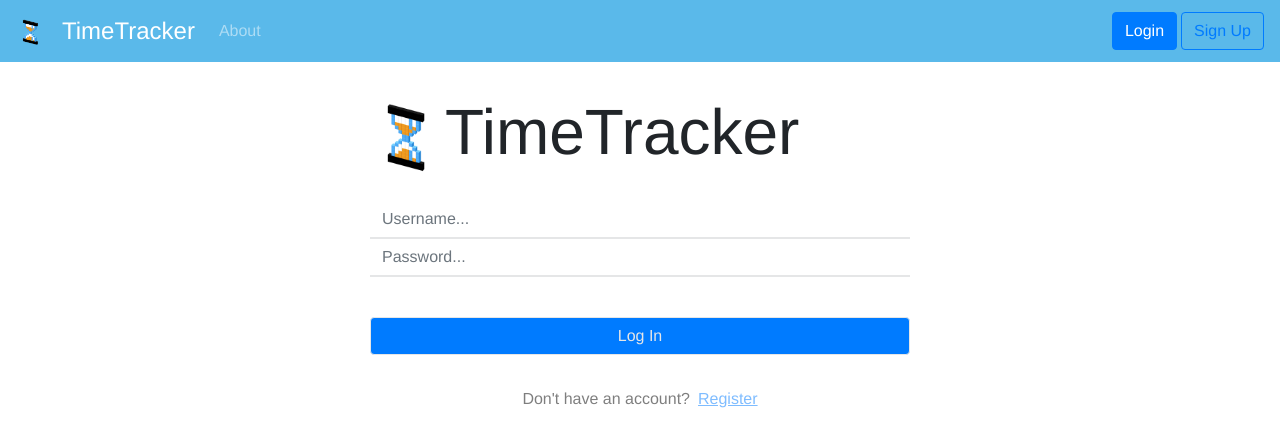
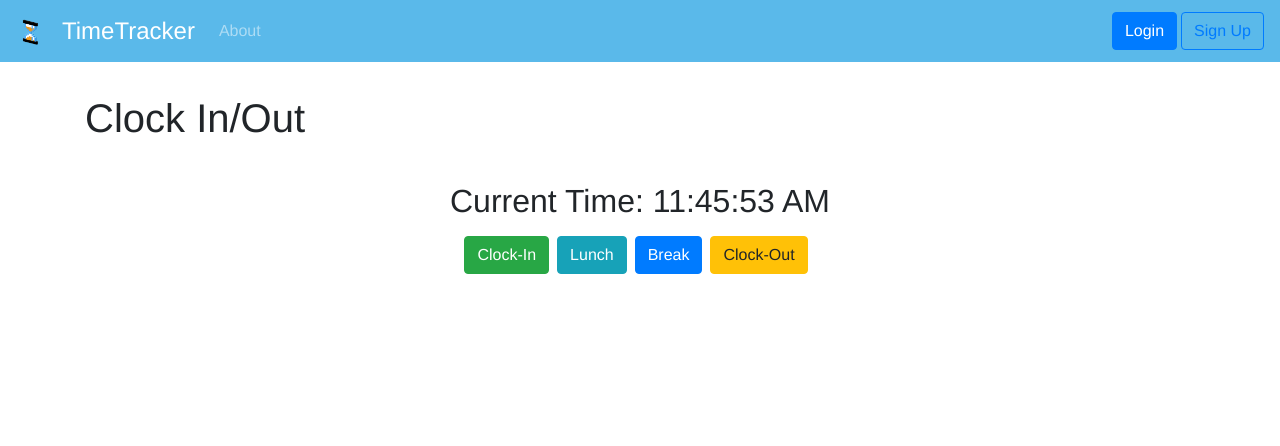
Before and after one commit to grpecunia/Tracker, a React (Create React App) app in the folder tracker/: page /Clocker in a window 1280 px wide. Before the commit this address led to /LogIn. Shown: the top 446 px of the page. Built offline with nearby package versions, Linux system fonts and the light colour scheme; no server answers.

Commit message:
added clocker model

```diff
--- a/tracker/src/App.css
+++ b/tracker/src/App.css
@@ -102,3 +102,11 @@ footer>div>div>div:nth-child(4)>ul>li>a {
 .pagetitle {
   padding-top: 0.5em;
 }
+
+.time {
+  font-size: 2em;
+}
+
+.clocker {
+  justify-content: center;
+}
--- a/tracker/src/components/Clocker.jsx
+++ b/tracker/src/components/Clocker.jsx
@@ -1,23 +1,68 @@
 import React, { Component } from 'react';
-import { Card, CardGroup } from "react-bootstrap";
+import { Card, CardGroup, Container, Row, Col, Button } from "react-bootstrap";
 import { Link, Redirect } from "react-router-dom";
 
+// let time = new Date().toLocaleString();
+
 class Clocker extends Component {
-    render() {
-        if (this.props.user.email) {
-      return (
-          <React.Fragment>
-            <h2>Clocker</h2>
-            </React.Fragment>
-        )
 
-        } else {
-      return (
-          <Redirect
-            to={{ pathname: "/LogIn" }}
-          />
-      );
+    state = {
+        timeStamp : null,
+        date: null,
+        time: null,
     }
+
+  componentDidMount() {
+    setInterval(() => {
+      this.setState({
+        timeStamp: new Date().toLocaleString(),
+        date: new Date().toLocaleDateString(),
+        time: new Date().toLocaleTimeString(),
+      });
+    }, 1000);
+  }
+
+  render() {
+    // if (this.props.user.email) {
+    return (
+      <React.Fragment>
+        <Container style={{ marginTop: "2em" }}>
+          <Row>
+            <Col>
+              <h1>Clock In/Out</h1>
+            </Col>
+          </Row>
+          <Row style={{ textAlign: "center", marginTop: "2em" }}>
+            <Col>
+              <h6 className="time"> Current Time: {this.state.time}</h6>
+            </Col>
+          </Row>
+          <Row className="clocker" style={{ align: "center", marginTop: "0.5em" }}>
+            <Button variant="success" className="mr-2">
+              Clock-In
+            </Button>
+            <Button variant="info" className="mr-2">
+              Lunch
+            </Button>
+            <Button variant="primary" className="mr-2">
+              Break
+            </Button>
+            <Button variant="warning" className="mr-2">
+              Clock-Out
+            </Button>
+          </Row>
+          {/* Current Time: {this.timestamp()} */}
+        </Container>
+      </React.Fragment>
+    );
+
+    //     } else {
+    //   return (
+    //       <Redirect
+    //         to={{ pathname: "/LogIn" }}
+    //       />
+    //   );
+    // }
   }
 }
 
--- a/tracker/src/components/LogIn.jsx
+++ b/tracker/src/components/LogIn.jsx
@@ -1,7 +1,7 @@
 import React, { Component } from "react";
 import actions from "../services/index";
 import logo from "../images/logo.png";
-import { Button, Modal, Form, Container, Row, Col } from "react-bootstrap";
+import { Button, Modal, Form, Container, Row, Col, InputGroup } from "react-bootstrap";
 
 class LogIn extends Component {
 
@@ -49,9 +49,7 @@ class LogIn extends Component {
               <strong>Error on Login!</strong>
             </Modal.Title>
           </Modal.Header>
-          <Modal.Body>
-            Something wrong bro!
-          </Modal.Body>
+          <Modal.Body>Something wrong bro!</Modal.Body>
         </Modal>
 
         <Container style={{ marginTop: "2em" }}>
@@ -69,39 +67,37 @@ class LogIn extends Component {
             <Row>
               <Col xs={{ span: 10, offset: 1 }} lg={{ span: 6, offset: 3 }}>
                 <Form.Group>
+                  <InputGroup className="mb-3">
+                    <InputGroup.Prepend>
+                      <InputGroup.Text id="basic-addon1"> 👤 </InputGroup.Text>
+                    </InputGroup.Prepend>
                     <Form.Control
                       placeholder="Username..."
-                    style={{
-                      border: "0",
-                      outline: "0",
-                      background: "transparent",
-                      borderBottom: "0.15rem solid #e5e6e7",
-                      borderRadius: "0",
-                    }}
                       name="email"
                       type="email"
+                      aria-describedby="basic-addon1"
                       onChange={this.handleChange}
                     />
+                  </InputGroup>
+                  <InputGroup className="mb-3">
+                    <InputGroup.Prepend>
+                      <InputGroup.Text id="basic-addon2"> 🔒</InputGroup.Text>
+                    </InputGroup.Prepend>
                     <Form.Control
                       placeholder="Password..."
-                    style={{
-                      border: "0",
-                      outline: "0",
-                      background: "transparent",
-                      borderBottom: "0.15rem solid #e5e6e7",
-                      borderRadius: "0",
-                    }}
                       name="password"
                       type="password"
+                      aria-describedby="basic-addon2"
                       onChange={this.handleChange}
                     />
+                  </InputGroup>
                 </Form.Group>
-            <br/>
+                <br />
                 <Button
                   block
                   type="submit"
                   value="Log In"
-              style={{ borderColor: "#e5e6e7", color: "#e5e6e7"}}
+                  style={{ borderColor: "#e5e6e7", color: "#e5e6e7" }}
                 >
                   Log In
                 </Button>
```
Also changed, not shown: 1 other file (tests, documents, lock files or other folders). Lines whose indentation alone changed are shown as unchanged.
